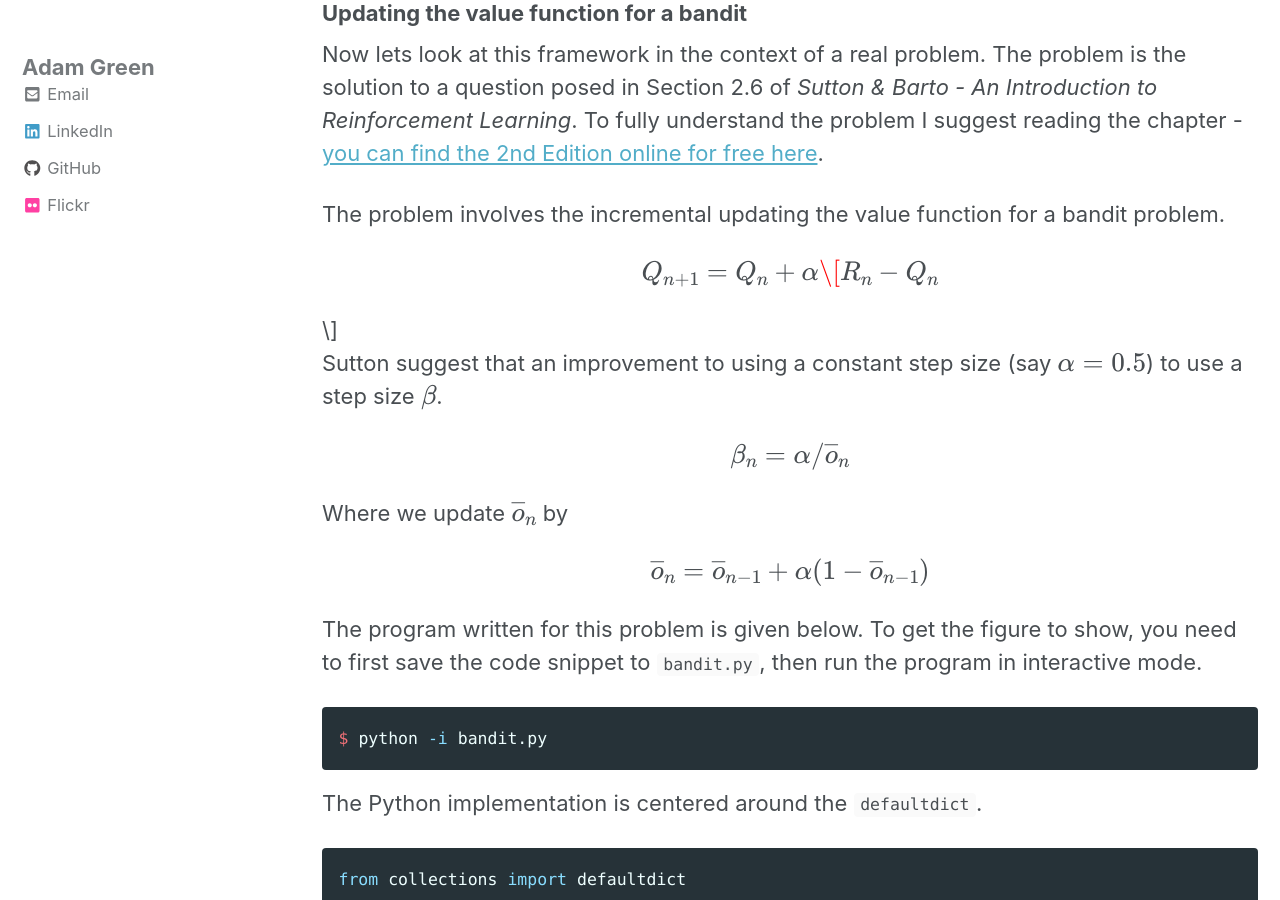
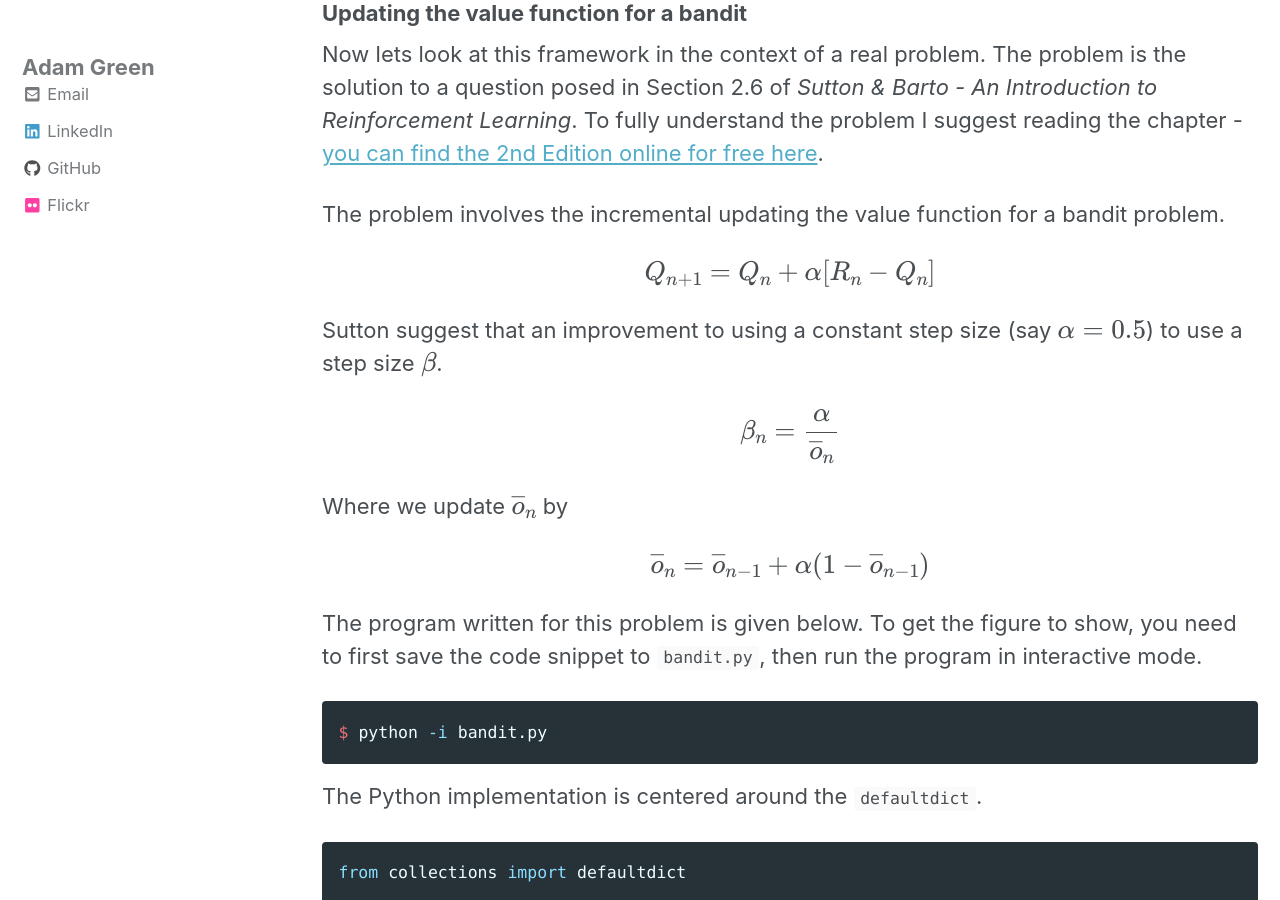
Before and after one commit to ADGEfficiency/adgefficiency.github.io, a Jekyll site: the page built from _posts/2018-10-07-defaultdict.md, in a window 1280 px wide and 900 px high, scrolled down 1930 px. Built offline with Jekyll 4.4.1, drawn with Linux system fonts in a browser that asks for light colours; nearby versions of some CDN libraries; formulas are drawn with MathJax 3.

Commit message:
drafting

```diff
--- a/_posts/2018-10-07-defaultdict.md
+++ b/_posts/2018-10-07-defaultdict.md
@@ -65,11 +65,11 @@ Now lets look at this framework in the context of a real problem.  The problem i
 
 The problem involves the incremental updating the value function for a bandit problem.
 
-$$ Q_{n+1} = Q_{n} + \alpha \[R_{n} - Q_{n} \] $$
+$$ Q_{n+1} = Q_{n} + \alpha [R_{n} - Q_{n} ] $$
 
 Sutton suggest that an improvement to using a constant step size (say $$\alpha=0.5$$) to use a step size $$\beta$$.
 
-$$\beta_{n} = \alpha / \overline{o}_{n}$$
+$$\beta_{n} = \frac{\alpha}{\overline{o}_{n}}$$
 
 Where we update $$\overline{o}_{n}$$ by
 
```
